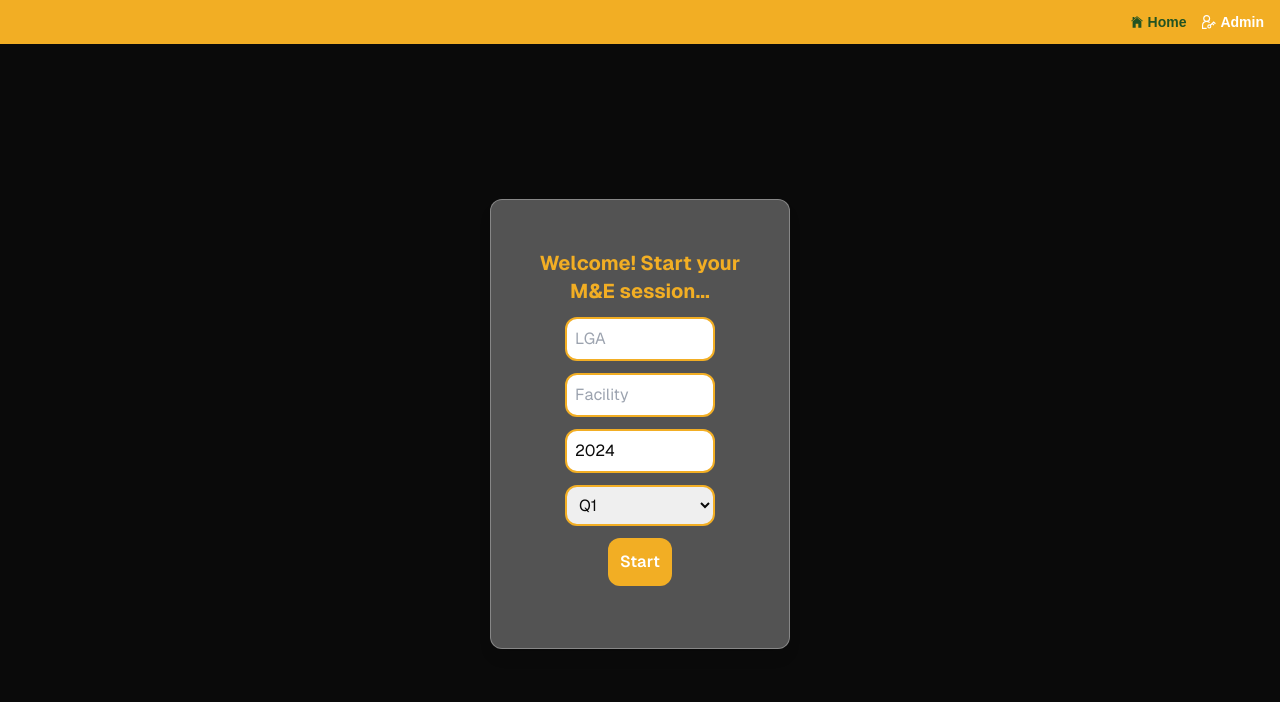
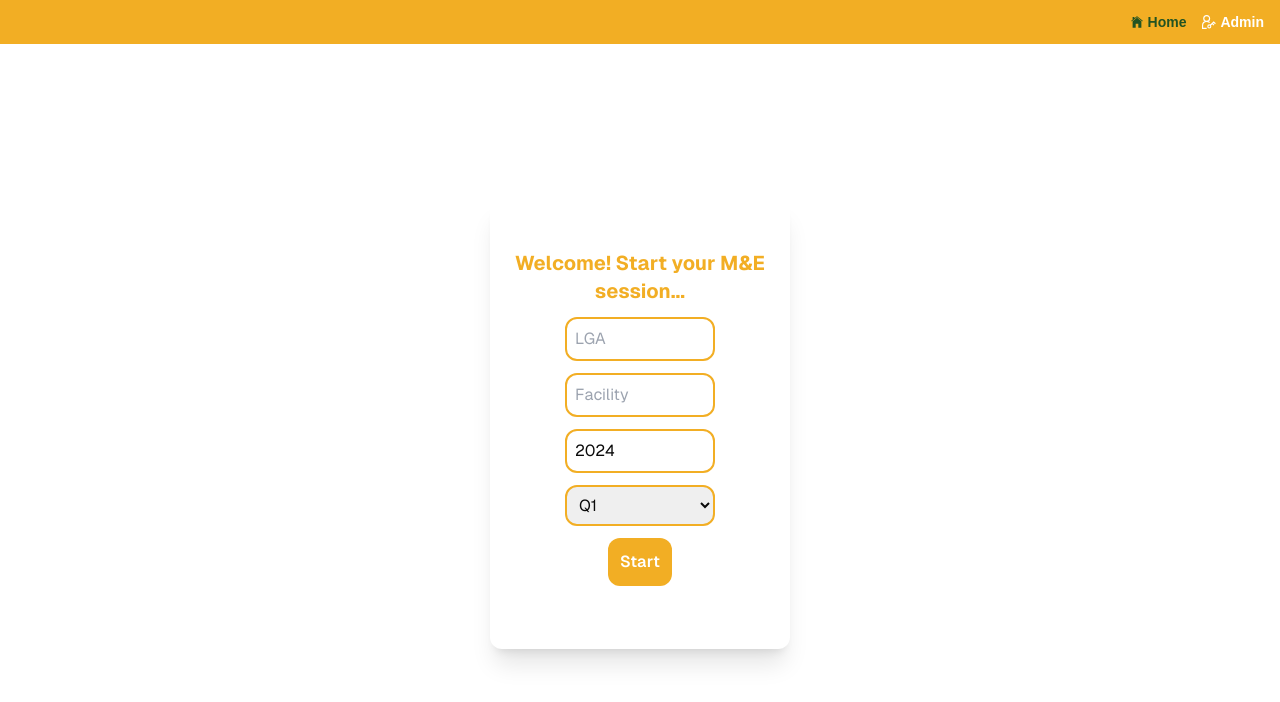
Before and after one commit to OptimusQuidFacit/ekhisAudit, a Next.js app: page / in a window 1280 px wide. Shown: the top 702 px of the page. Built offline with nearby package versions, Linux system fonts and the light colour scheme; what tailwindcss-bg-patterns, tailwindcss-filters would draw is missing.

Commit message:
Brightness fix

```diff
--- a/src/app/checklist/[slug]/page.tsx
+++ b/src/app/checklist/[slug]/page.tsx
@@ -17,7 +17,7 @@ export default async function Home({params}:any) {
       <main className="sm:items-start w-full">
         <div className="flex h-full gap-2 w-full
         pattern-cross pattern-yellow-500 pattern-bg-white
-        pattern-size-6">
+        pattern-size-6 opacity-100">
           <div  className="relative h-[100vh] flex-1">
             <Image fill src={`/ekhisteam.jpg`} alt="A photo of the Ekhis audit team at ekhis" className="object-cover flex-1"/>
           </div>
--- a/src/app/layout.tsx
+++ b/src/app/layout.tsx
@@ -30,7 +30,7 @@ export default function RootLayout({
       <html lang="en">
         <body className={`${geistSans.variable} ${geistMono.variable} antialiased`}>
           {user.isAdmin&&<Menu/>}
-          <main className="h-[94.9vh] w-screen overflow-hidden max-h-1000px">
+          <main className="h-[94.9vh] w-screen overflow-hidden max-h-1000px bg-white">
             {children}
           </main>
         </body>
--- a/src/app/page.tsx
+++ b/src/app/page.tsx
@@ -8,8 +8,8 @@ import Image from "next/image";
 export default function Home() {
   let currentQuestion=questions.filter(question=>!question.isAnswered)[0]
   return (
-    <div className="h-full font-[family-name:var(--font-geist-sans)] pattern-cross pattern-yellow-500 pattern-bg-white
-        pattern-size-6 w-full">
+    <div className=" h-full font-[family-name:var(--font-geist-sans)] pattern-cross pattern-yellow-500 pattern-bg-white
+        pattern-size-6 w-full opacity-100">
       <main className="h-full w-full flex justify-center items-center">
         <div>
           <InitialForm/>
--- a/src/app/questions/[slug]/page.tsx
+++ b/src/app/questions/[slug]/page.tsx
@@ -17,7 +17,7 @@ export default async function Home({params}:any) {
       <main className="sm:items-start w-full h-full">
         <div className="flex h-full gap-2 w-full
         pattern-cross pattern-yellow-500 pattern-bg-white
-        pattern-size-6">
+        pattern-size-6 opacity-100">
           <div  className="relative h-[100vh] flex-1">
             <Image fill src={`/ekhisteam.jpg`} alt="A photo of the Ekhis audit team at ekhis" className="object-cover flex-1"/>
           </div>
--- a/src/components/InitialForm.tsx
+++ b/src/components/InitialForm.tsx
@@ -20,7 +20,7 @@ const InitialForm = () => {
     // }, [state])
 
     return (
-        <form action={formAction} className="m-3 w-[300px] h-[450px] flex flex-col items-center justify-center gap-3 glass p-6 rounded-xl shadow-lg backdrop-blur-lg bg-white/30 border border-white/30">
+        <form action={formAction} className="m-3 w-[300px] h-[450px] flex flex-col items-center justify-center gap-3 p-6 rounded-xl bg-white shadow-xl">
             <h1 className="text-lg md:text-xl text-secondary font-bold text-center">
                 Welcome! Start your M&E session...
             </h1>
```
